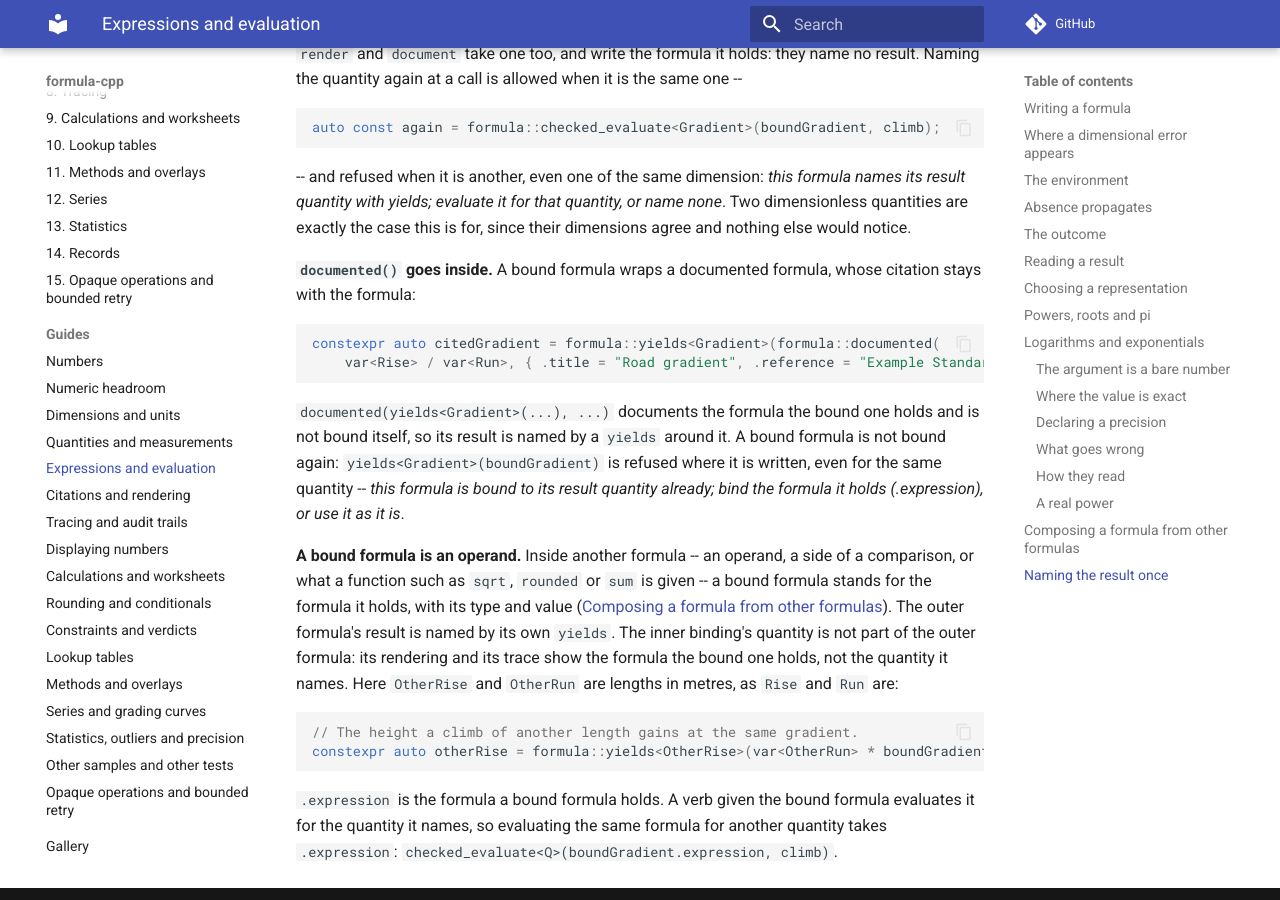
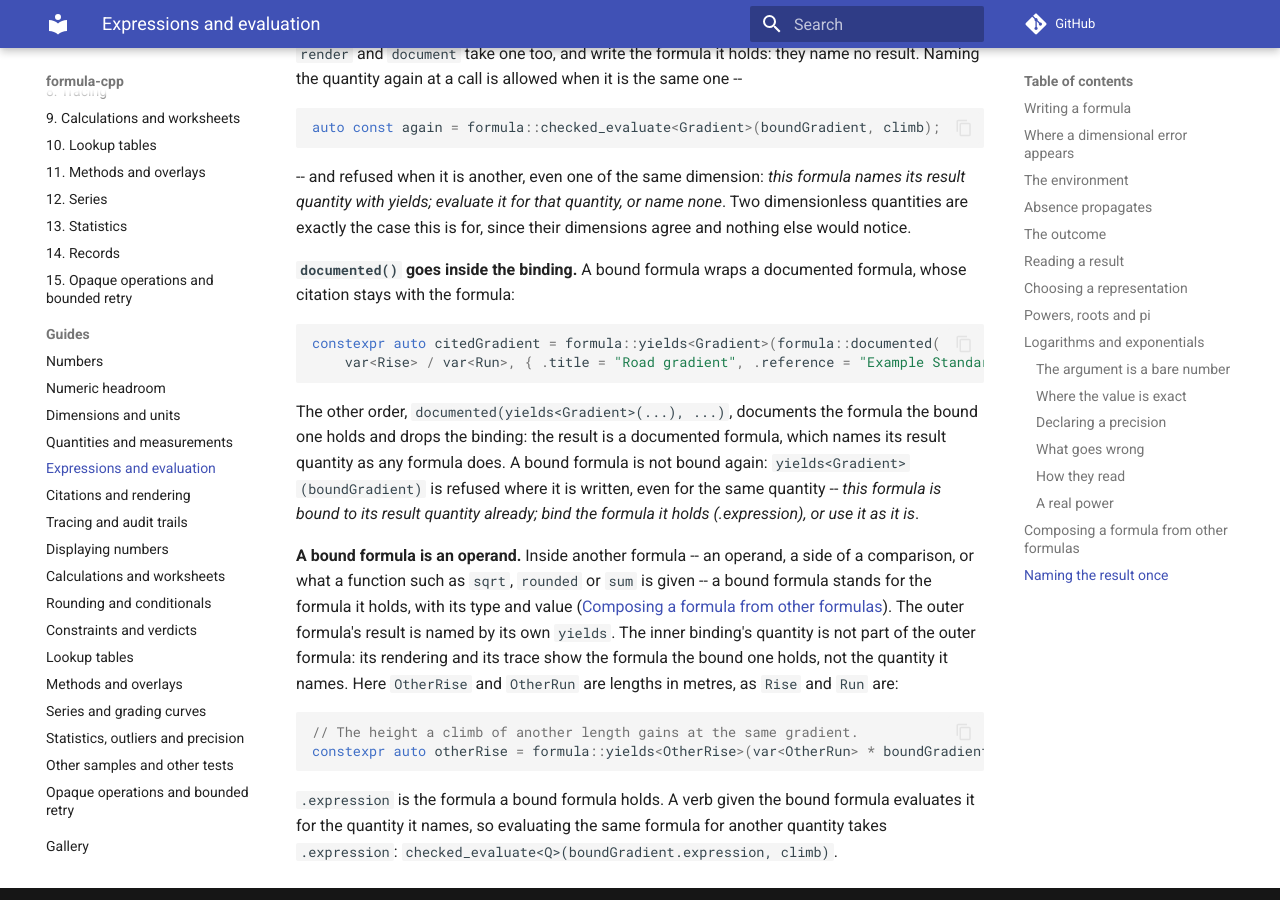
Before and after one commit to LASTRADA-Software/formula-cpp, an MkDocs documentation site: the page built from docs/expressions.md, in a window 1280 px wide and 900 px high, scrolled down 13948 px. Built offline with MkDocs 1.6.1 and Material for MkDocs 9.7.7, drawn with Linux system fonts in a browser that asks for light colours; comment, search, counter and statistics services are not loaded.

Commit message:
docs: tighten the wording on using a bound formula inside another
The guides say that another formula uses a bound formula directly, where
it stands for the formula it holds, and that `documented()` around a
bound formula drops the binding. The second tutorial chapter spells out
what the strength formula computes and why it evaluates
`strength.expression` for another quantity. The comment on the
bound-twice refusal says that a verb takes a `Yields` as the top of a
formula.

Signed-off-by: Christian Parpart <c.parpart@lastrada.net>

````diff
--- a/docs/expressions.md
+++ b/docs/expressions.md
@@ -694,16 +694,17 @@ formula names its result quantity with yields; evaluate it for that
 quantity, or name none*. Two dimensionless quantities are exactly the case
 this is for, since their dimensions agree and nothing else would notice.
 
-**`documented()` goes inside.** A bound formula wraps a documented formula,
-whose citation stays with the formula:
+**`documented()` goes inside the binding.** A bound formula wraps a
+documented formula, whose citation stays with the formula:
 
 ```cpp
 constexpr auto citedGradient = formula::yields<Gradient>(formula::documented(
     var<Rise> / var<Run>, { .title = "Road gradient", .reference = "Example Standard 1:2020" }));
 ```
 
-`documented(yields<Gradient>(...), ...)` documents the formula the bound one
-holds and is not bound itself, so its result is named by a `yields` around it.
+The other order, `documented(yields<Gradient>(...), ...)`, documents the
+formula the bound one holds and drops the binding: the result is a documented
+formula, which names its result quantity as any formula does.
 A bound formula is not bound again: `yields<Gradient>(boundGradient)` is
 refused where it is written, even for the same quantity -- *this formula is
 bound to its result quantity already; bind the formula it holds (.expression),
````
Also changed, not shown: docs/lookup-tables.md (+2 -2 lines), docs/series.md (+1 -1 lines), docs/tutorial/02-units-and-dimensions.md (+7 -6 lines), 1 other file.
